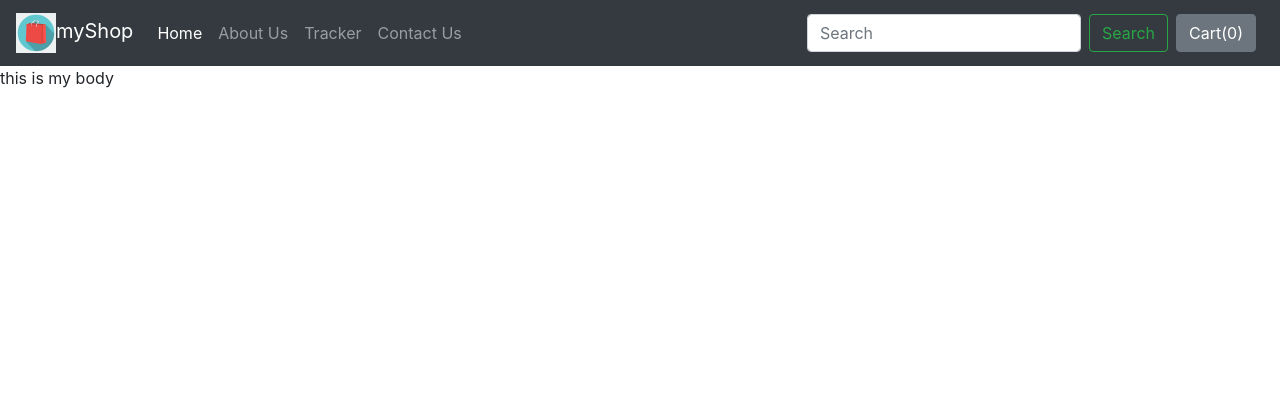
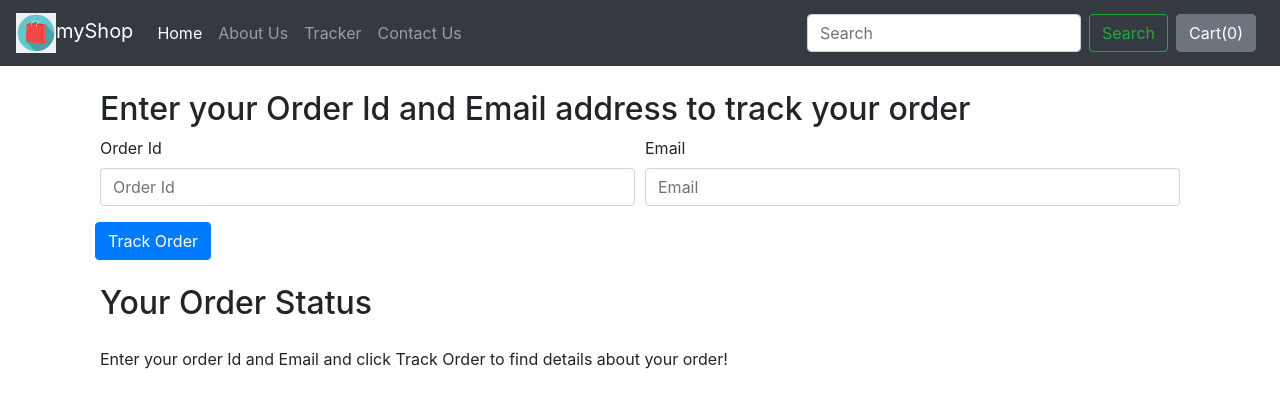
Before and after one commit to GK-SVG/myCart, a Django app: page /shop/tracker/ in a window 1280 px wide. Shown: the top 408 px of the page. Run offline with Django 3.2, Linux system fonts and the light colour scheme; some libraries are stand-ins or nearby versions.

Commit message:
prduct tracker added to app

```diff
--- a/shop/templates/shop/tracker.html
+++ b/shop/templates/shop/tracker.html
@@ -1,3 +1,67 @@
 {% extends 'shop/basic.html' %}
-{% block title %}Tracker {% endblock %}
-{% block body %}this is my body{% endblock %}
+{% block title%} My Awesome Cart Tracker{% endblock %}
+{% block body %}
+<div class="container">
+    <div class="col my-4">
+        <h2>Enter your Order Id and Email address to track your order</h2>
+        <form method="post" action="#" id="trackerForm">{% csrf_token %}
+            <div class="form-row">
+                <div class="form-group col-md-6">
+                    <label for="inputname">Order Id</label>
+                    <input type="text" class="form-control" id="orderId" name="orderId" placeholder="Order Id">
+                </div>
+                <div class="form-group col-md-6">
+                    <label for="inputEmail4">Email</label>
+                    <input type="email" class="form-control" id="email" name="email" placeholder="Email">
+                </div>
+                <button type="submit" class="btn btn-primary">Track Order</button>
+            </div>
+    </div>
+    <div class="col my-4">
+        <h2>Your Order Status</h2>
+        <div class="my-4">
+            <ul class="list-group" id="items">
+            	Enter your order Id and Email and click Track Order to find details about your order!
+            </ul>
+        </div>
+    </div>
+</div>
+{% endblock %}
+{% block js %}
+<script>
+$('#trackerForm').submit(function(event) {
+    $('#items').empty();
+    var formData = {
+        'orderId': $('input[name=orderId]').val(),
+        'email': $('input[name=email]').val(),
+        'csrfmiddlewaretoken': $('input[name=csrfmiddlewaretoken]').val()
+    };
+    $.ajax({
+            type: 'POST',
+            url: '/shop/tracker/',
+            data: formData,
+            encode: true
+        })
+        .done(function(data) {
+            console.log(data)
+            updates = JSON.parse(data);
+            if (updates.length > 0 & updates != {}) {
+                for (i = 0; i < updates.length; i++) {
+                    let text = updates[i]['text'];
+                    let time = updates[i]['time'];
+                    mystr = `<li class="list-group-item d-flex justify-content-between align-items-center">
+                    ${text}
+                    <span class="badge badge-primary badge-pill">${time}</span>
+                </li>`
+                    $('#items').append(mystr);
+                }
+            } else {
+            	mystr = `<li class="list-group-item d-flex justify-content-between align-items-center">
+                    Sorry, We are not able to fetch this order id and email. Make sure to type correct order Id and email</li>`
+            	$('#items').append(mystr);
+            }
+        });
+    event.preventDefault();
+});
+</script>
+{% endblock %}
```
